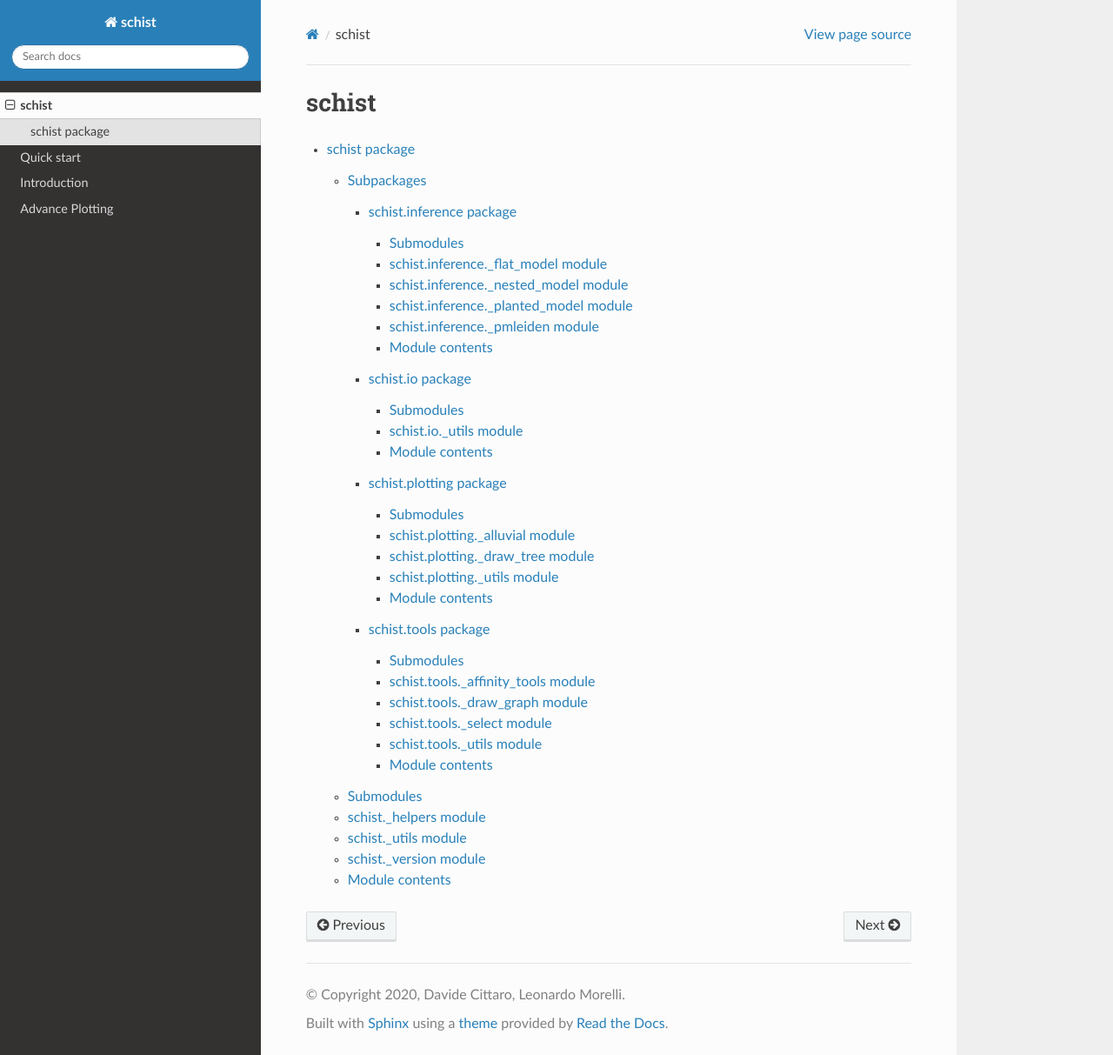
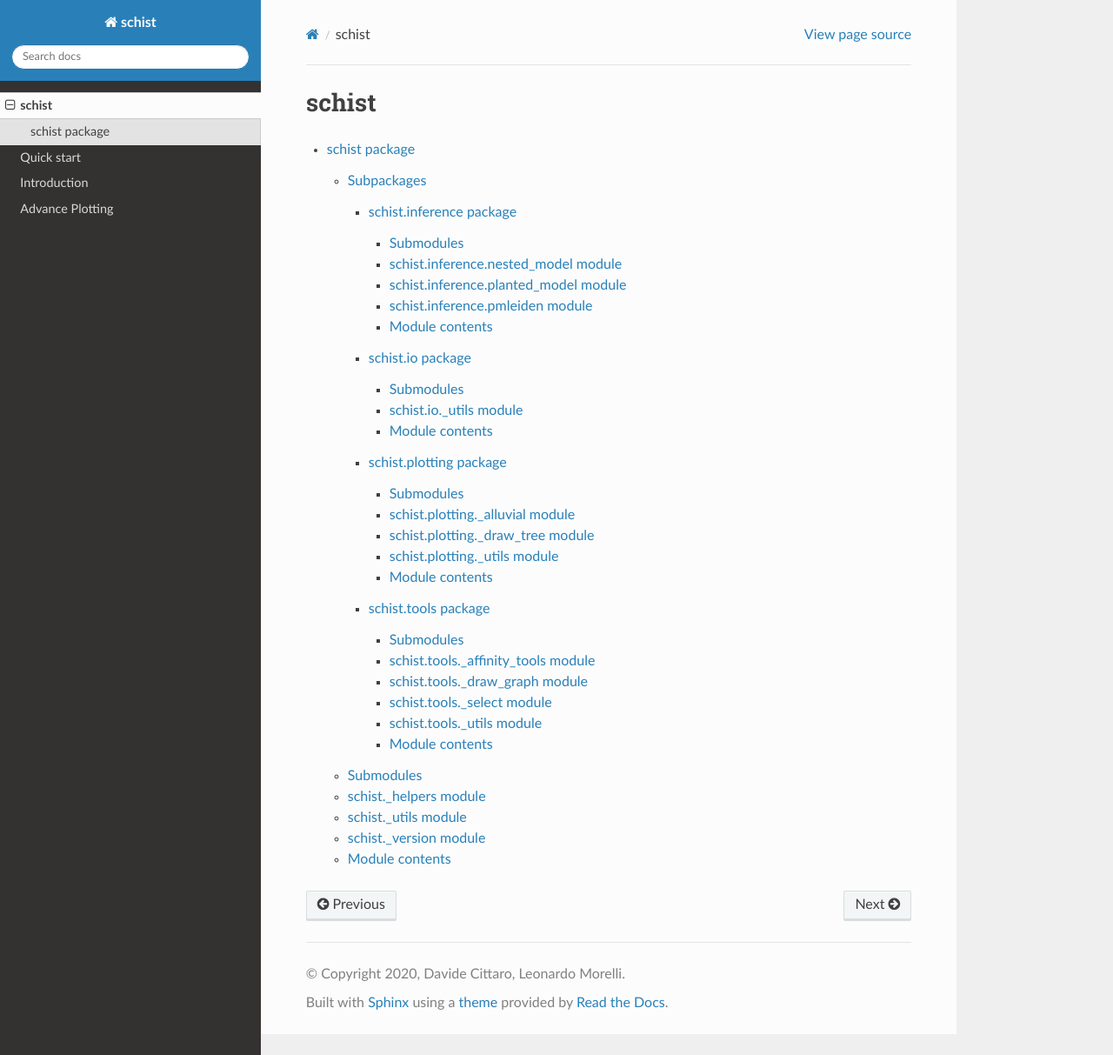
Before and after one commit to dawe/schist, a Sphinx documentation site: the page built from docs/modules.rst, in a window 1280 px wide and 1213 px high. Shown: the whole window at 87% size. Built offline with Sphinx 7.4.7 and the Read the Docs theme 2.0.0, drawn with Linux system fonts in a browser that asks for light colours; formulas are drawn with MathJax 3.

Commit message:
fixes in cell stability

```diff
--- a/docs/schist.inference.rst
+++ b/docs/schist.inference.rst
@@ -4,15 +4,7 @@
 Submodules
 ----------
 
-schist.inference.\_flat\_model module
--------------------------------------
-
-.. automodule:: schist.inference._flat_model
-   :members:
-   :undoc-members:
-   :show-inheritance:
-
-schist.inference.\_nested\_model module
+schist.inference.nested\_model module
 ---------------------------------------
 
 .. automodule:: schist.inference._nested_model
@@ -20,7 +12,7 @@
    :undoc-members:
    :show-inheritance:
 
-schist.inference.\_planted\_model module
+schist.inference.planted\_model module
 ----------------------------------------
 
 .. automodule:: schist.inference._planted_model
@@ -28,7 +20,7 @@
    :undoc-members:
    :show-inheritance:
 
-schist.inference.\_pmleiden module
+schist.inference.pmleiden module
 ----------------------------------
 
 .. automodule:: schist.inference._pmleiden
```
Also changed, not shown: 1 other file.
